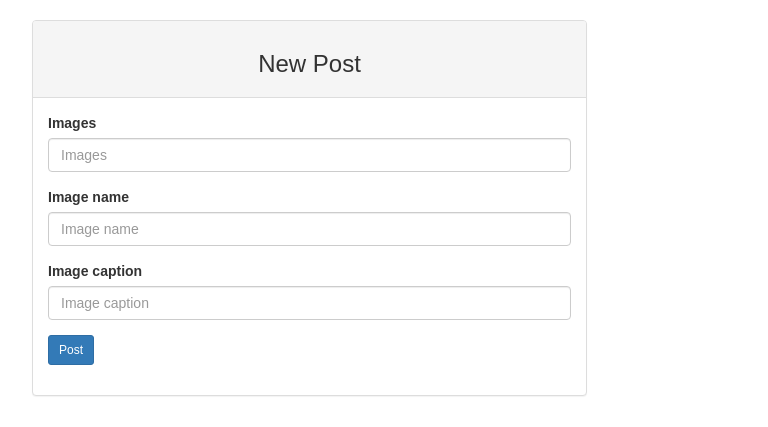
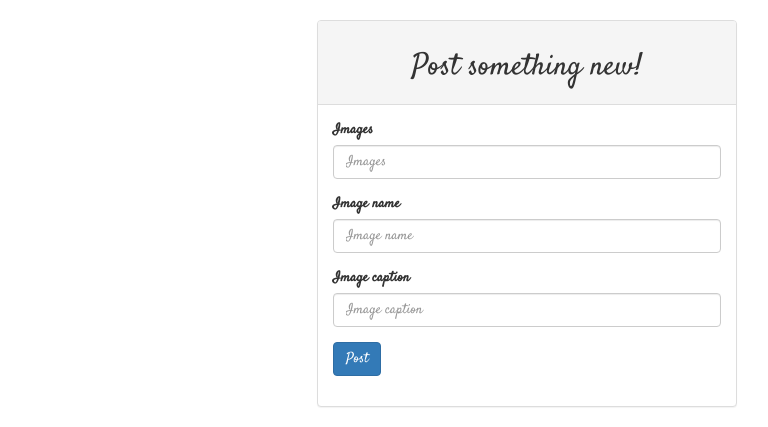
Before and after one commit to Chebichii-Lab/Instagram-Influencers, a Django app: page /newpost/ in a window 1280 px wide. Shown: the part 652-1079 px from the top of the page, without its empty margins (38-806 px from the left). Before the commit the page ends 1048 px from the top, so only its background shows below. Run offline with Django 3.2, Linux system fonts and the light colour scheme; the visitor is signed in with stand-in values (Sample User, id 1); some libraries are stand-ins or nearby versions.

Commit message:
add font style

```diff
--- a/gram/templates/newPost.html
+++ b/gram/templates/newPost.html
@@ -1,14 +1,19 @@
 {%extends "base.html"%}
 {% load bootstrap3 %}
 {% block content %}
-<div class="container" style="font-family: 'Jost', sans-serif;">
+
+<link rel="preconnect" href="https://fonts.googleapis.com">
+<link rel="preconnect" href="https://fonts.gstatic.com" crossorigin>
+<link href="https://fonts.googleapis.com/css2?family=Satisfy&display=swap" rel="stylesheet">
+
+<div class="container" style="font-family: 'Satisfy', cursive; padding-right: 0; padding-left:300px">
     <div class="row">
 
         <div class="col-md-6 mx-auto card p-5 mt-5">
             <div class="panel panel-default">
 
                 <div class="panel-heading">
-                    <h3 class="text-center">New Post</h3>
+                    <h3 class="text-center" style="font-size: 30px;">Post something new!</h3>
                 </div>
                 <div class="panel-body">
 
@@ -16,7 +21,7 @@
                         {% csrf_token %}
                         {% bootstrap_form form %}
                         <div class="form-group">
-                            <input type="submit" class="btn btn-primary btn-sm" value="Post">
+                            <input type="submit" class="btn btn-primary btn-md" value="Post">
                         </div>
                         <input type="hidden" name="next" value="{{next}}">
 
```
